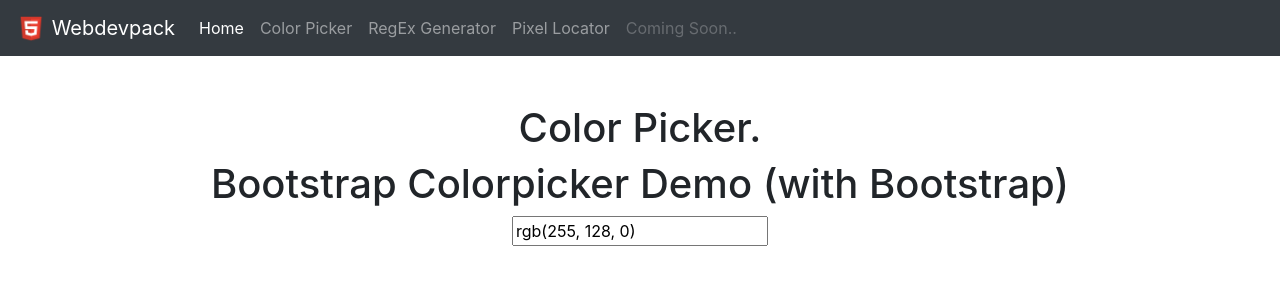
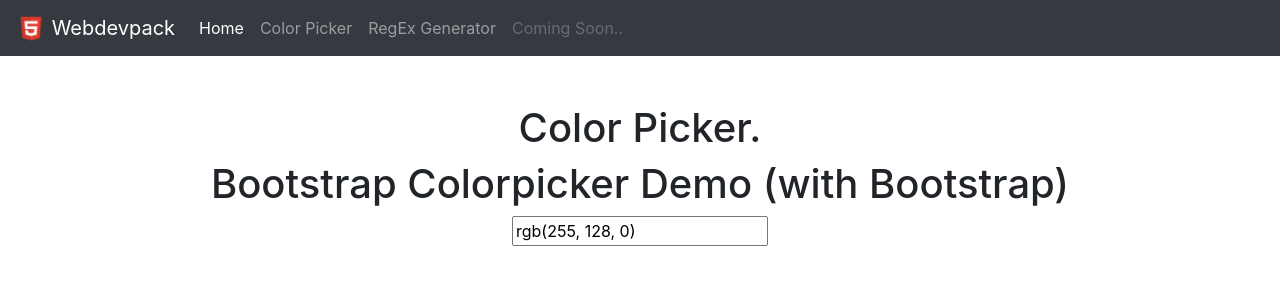
Before and after one commit to AHMAD-879/Webdevpack, a Flask app: page /testing2 in a window 1280 px wide. Shown: the top 300 px of the page. Run offline with Flask 2, Linux system fonts and the light colour scheme; some libraries are stand-ins or nearby versions.

Commit message:
Added comments for regex-generator

```diff
--- a/templates/regex-generator.html
+++ b/templates/regex-generator.html
@@ -6,4 +6,8 @@
 
 {% block main %}
     <h1> RegEx Generator. </h1>
+    <!-- TODO:
+        Add rows of user input for "permitted characters", as well as "obligatory characters".
+        Divide input sections into "Letters", "Numbers", and "Symbols".
+    -->
 {% endblock %}
--- a/templates/testing2.html
+++ b/templates/testing2.html
@@ -39,7 +39,6 @@
               <a class="nav-link active" href="/">Home <span class="sr-only">(current)</span></a>
               <a class="nav-link" href="/color-picker">Color Picker</a>
               <a class="nav-link" href="/regex-generator">RegEx Generator</a>
-              <a class="nav-link" href="/pixel-locator">Pixel Locator</a>
               <a class="nav-link disabled" href="/" tabindex="-1" aria-disabled="true">Coming Soon..</a>
             </div>
           </div>
```
